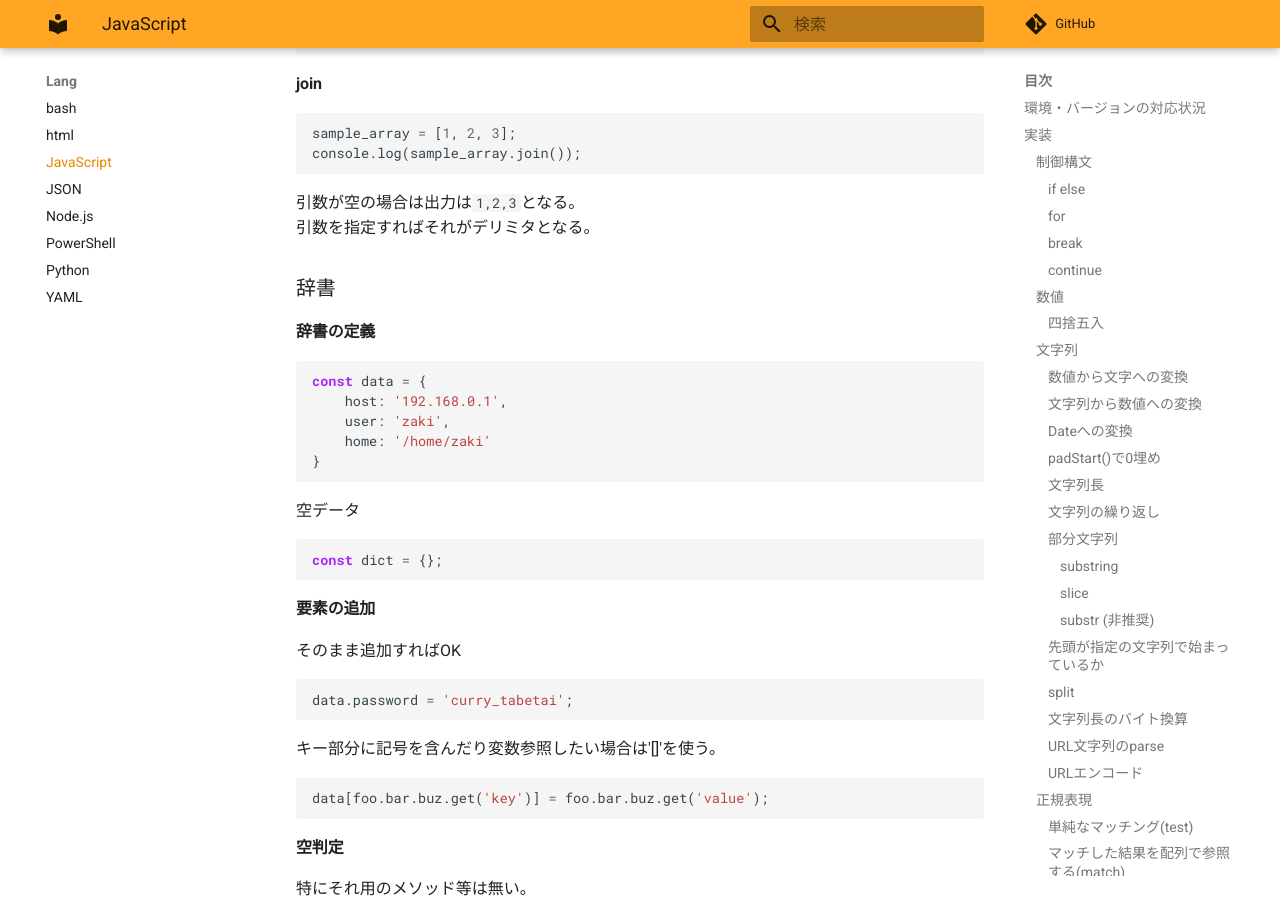
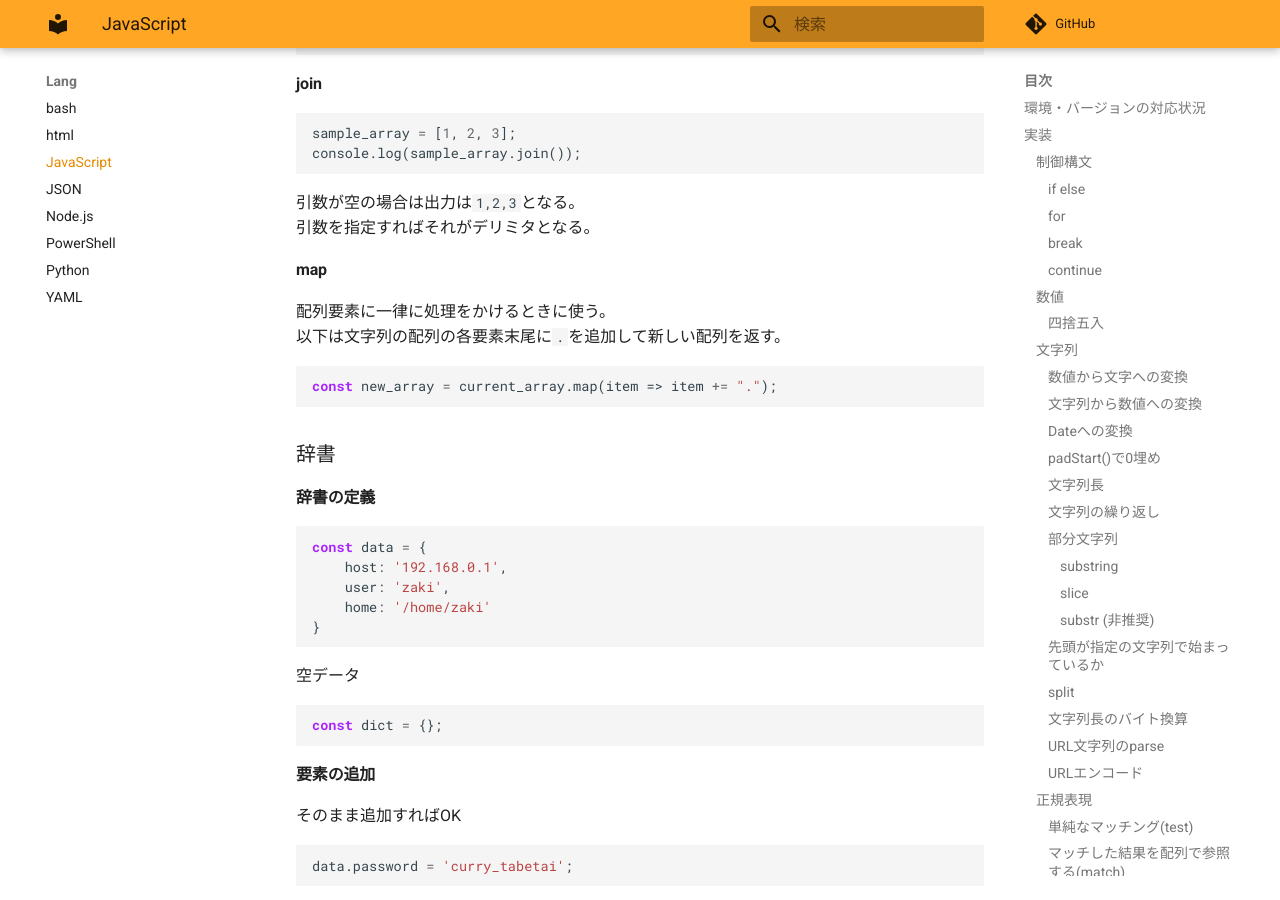
Before and after one commit to zaki-lknr/docs, an MkDocs documentation site: the page built from docs/lang/js.md, in a window 1280 px wide and 900 px high, scrolled down 7903 px. Built offline with MkDocs 1.6.1 and Material for MkDocs 9.7.7, drawn with Linux system fonts in a browser that asks for light colours; comment, search, counter and statistics services are not loaded.

Commit message:
add: lang/javascript: map

````diff
--- a/docs/lang/js.md
+++ b/docs/lang/js.md
@@ -416,6 +416,15 @@ console.log(sample_array.join());
 
 引数が空の場合は出力は`1,2,3`となる。
 引数を指定すればそれがデリミタとなる。
+
+#### map
+
+配列要素に一律に処理をかけるときに使う。
+以下は文字列の配列の各要素末尾に`.`を追加して新しい配列を返す。
+
+```js
+const new_array = current_array.map(item => item += ".");
+```
 
 ### 辞書
 
````
